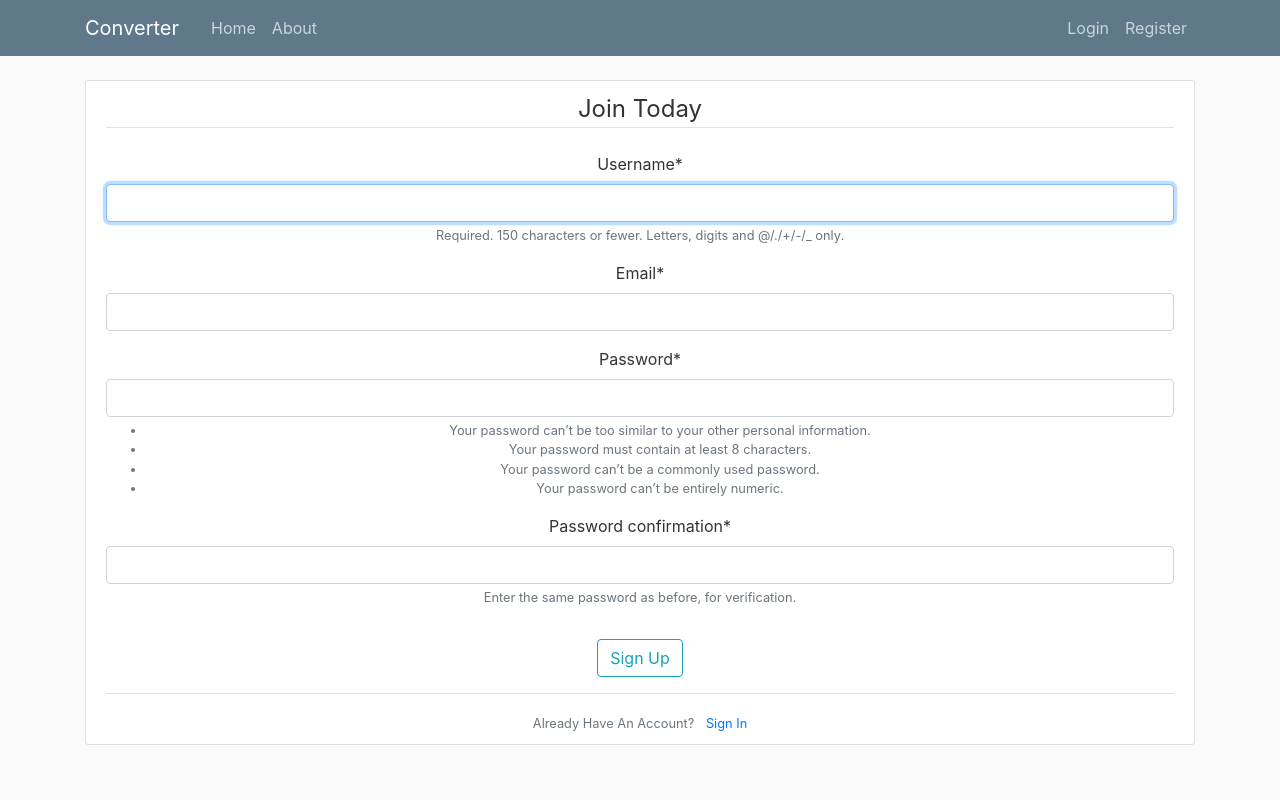
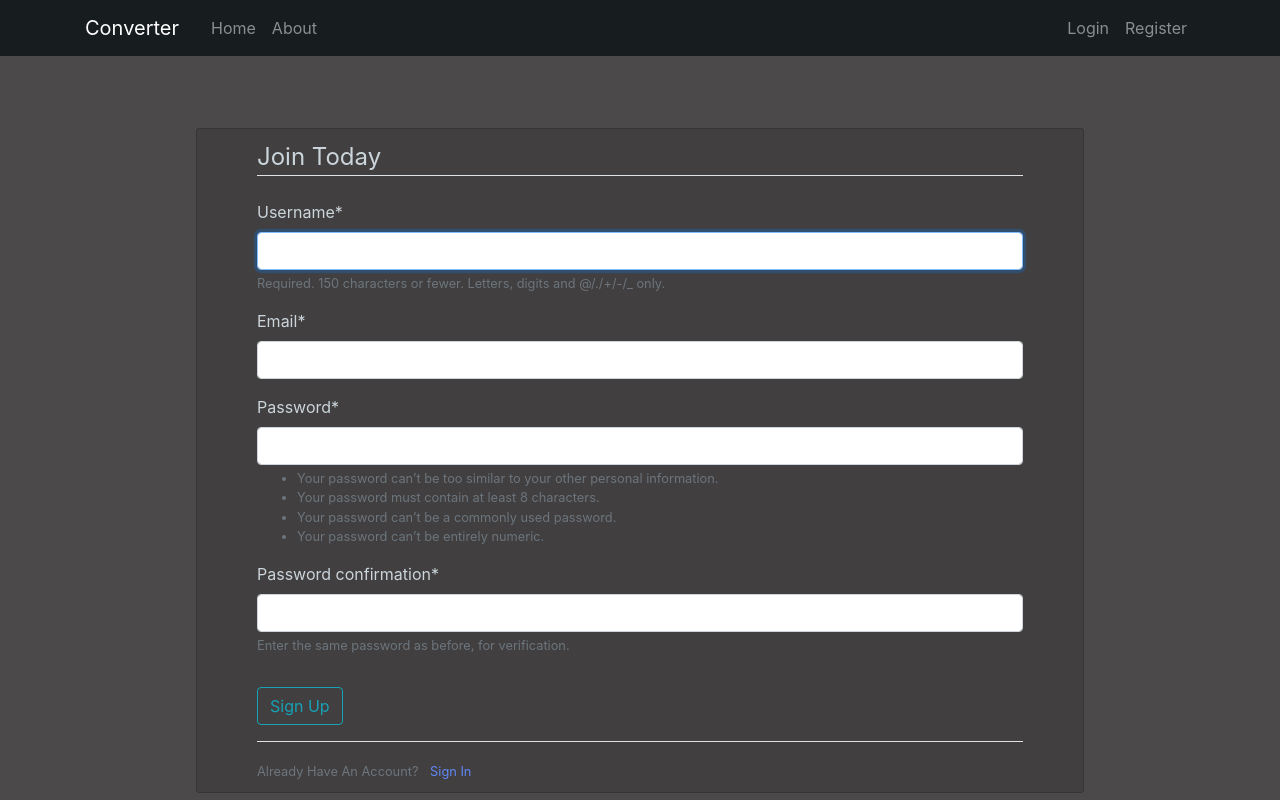
Before and after one commit to ze-mo/Currency-Converter, a Django app: page /register/ in a window 1280 px wide. Run offline with Django 3.2, Linux system fonts and the light colour scheme; parts of the project's set-up code (start-up, migrations or seed data) failed here and were passed over; some libraries are stand-ins or nearby versions.

Commit message:
Updated css file with additional classes and their properties

```diff
--- a/django_project/converter/static/converter/main.css
+++ b/django_project/converter/static/converter/main.css
@@ -1,22 +1,26 @@
 body {
-  background: #fafafa;
+  background: #4b4949;
   color: #333333;
-  margin-top: 5rem;
+  margin-top: 8rem;
 }
 
 h1, h2, h3, h4, h5, h6 {
-  color: #444444;
+  color: #cbd5db;
+  font-weight: bold;
 }
 
-ul {
-  margin: 0;
+.card {
+  background: #413f3f;
+  color: white;
+  margin-top: 2em;
+  width: 50%;
 }
 
 .bg-steel {
-  background-color: #5f788a;
+  background-color: #171c1f;
 }
 
-.site-header .navbar-nav .nav-link {
+.site-header .navbar-nav .nav-link .nav-item{
   color: #cbd5db;
 }
 
@@ -24,54 +28,26 @@ ul {
   color: #ffffff;
 }
 
-.site-header .navbar-nav .nav-link.active {
-  font-weight: 500;
+a{
+  color: rgb(96, 136, 247);
+  background-color: transparent;
+  text-decoration: none;
+}
+
+a:hover {
+  color: rgb(131, 168, 248);
+  background-color: transparent;
 }
 
 .content-section {
-  background: #ffffff;
-  padding: 10px 20px;
-  border: 1px solid #dddddd;
+  background: #413f3f;
+  padding: 10px 60px;
+  border: 1px solid #3a3535;
   border-radius: 3px;
   margin-bottom: 20px;
-  text-align: center;
+  text-align: left;
   margin:auto;
-}
-
-.article-title {
-  color: #444444;
-}
-
-a.article-title:hover {
-  color: #428bca;
-  text-decoration: none;
-}
-
-.article-content {
-  white-space: pre-line;
-}
-
-.article-img {
-  height: 65px;
-  width: 65px;
-  margin-right: 16px;
-}
-
-.article-metadata {
-  padding-bottom: 1px;
-  margin-bottom: 4px;
-  border-bottom: 1px solid #e3e3e3
-}
-
-.article-metadata a:hover {
-  color: #333;
-  text-decoration: none;
-}
-
-.article-svg {
-  width: 25px;
-  height: 25px;
-  vertical-align: middle;
+  width: 80%;
 }
 
 .account-img {
@@ -81,15 +57,67 @@ a.article-title:hover {
   margin-bottom: 16px;
 }
 
+.account-img2 {
+  height: 40px;
+  width: 40px;
+  margin-right: 18px;
+  margin-bottom: 14px;
+  margin-top: 10px;
+}
+
 .account-heading {
   font-size: 2.5rem;
 }
 
-#converter {
+.form-group {
+  color:#cbd5db;
+}
+
+.converter {
   margin-left: auto;
   margin-right: auto;
+  margin-bottom: 100px;
   width: 30%;
-  border: 3px solid rgb(153, 156, 153);
-  padding: 10px;
+  border: 1px solid rgb(7, 7, 7);
+  padding: 14px;
   text-align: center;
+  background-color: #413f3f;
+  color:rgb(243, 236, 236);
+  box-shadow: 0 0 20px rgba(0.5, 0.5, 0.5, 0.5);
 }
+
+.content-table {
+  border-collapse: collapse;
+  margin: 25px 0;
+  min-width: 1200px;
+  box-shadow: 0 0 20px rgba(0.5, 0.5, 0.5, 0.5);
+}
+
+.content-table thead tr {
+  background-color: #b8b3b3;
+  color: #070707;
+  text-align: left;
+  font-weight: bold;
+}
+
+.content-table th,
+.content-table td {
+  padding: 12px 15px;
+}
+
+.content-table tbody tr {
+  border-bottom: 1px solid #333333;
+  background-color: #cbd5db;
+}
+
+.content-table tbody tr:nth-of-type(even) {
+  background-color: #a4abb1;
+}
+
+.content-table tbody tr:last-of-type {
+  border-bottom: 2px solid #b8b3b3;
+}
+
+.charset {
+  color: #cbd5db;
+}
```
